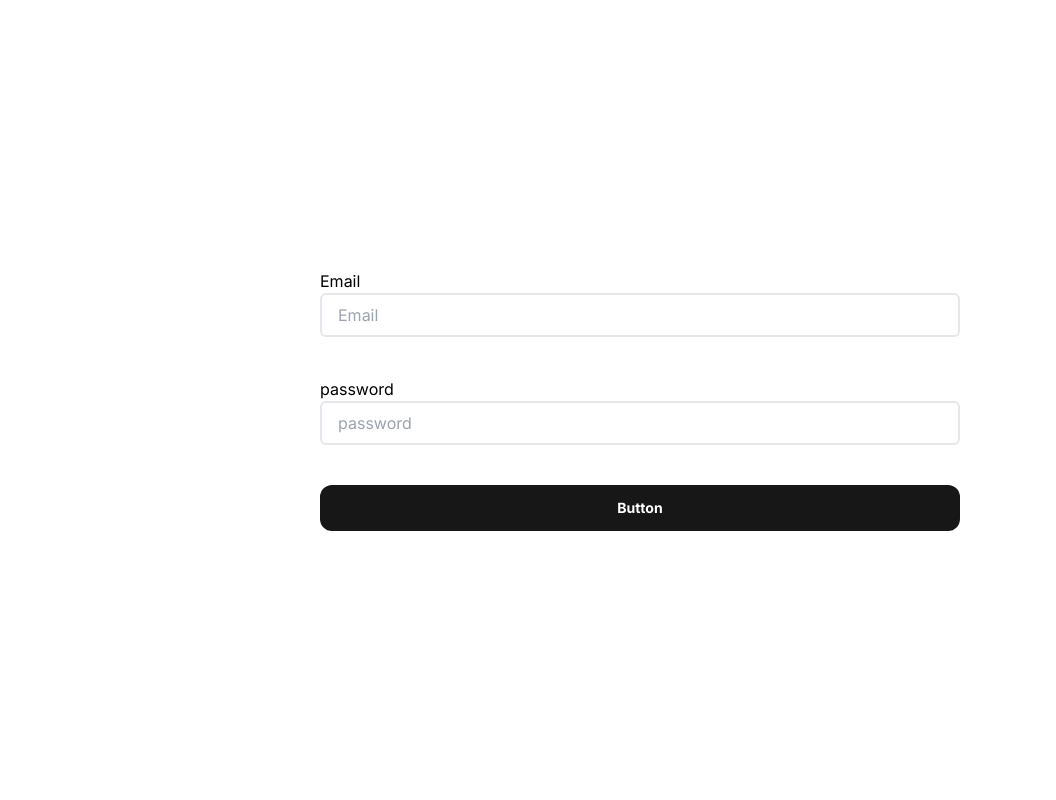
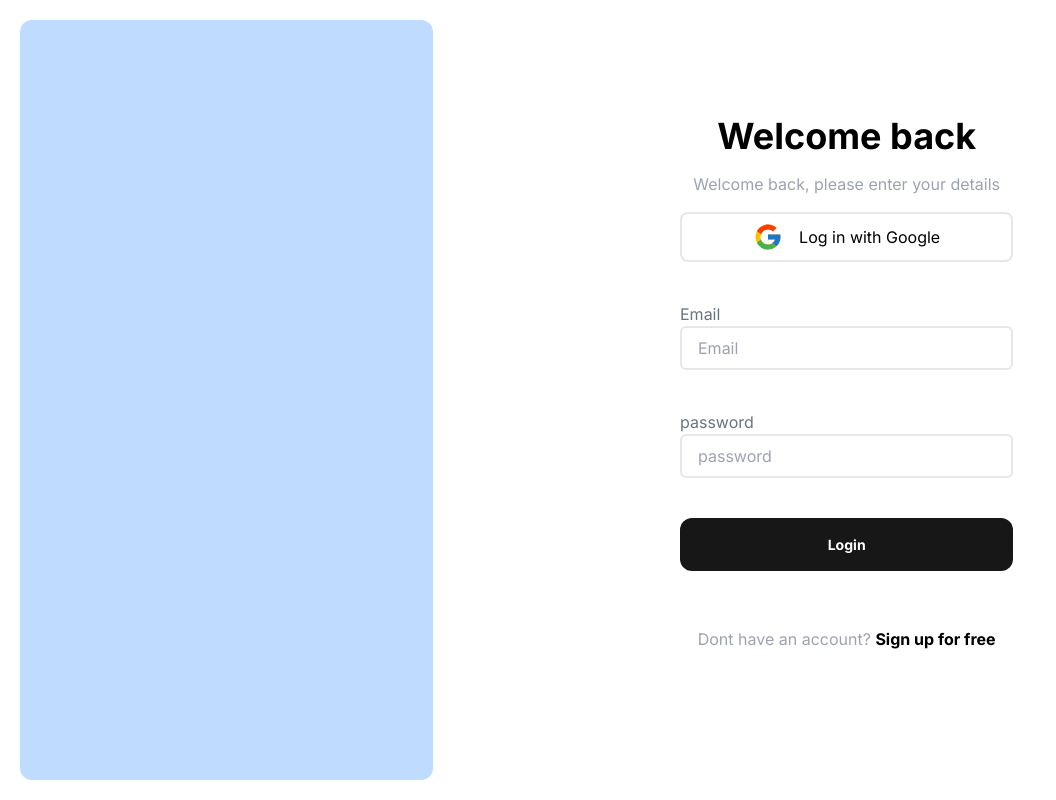
Before and after one commit to evergreenx/MinimaList, a Next.js app in the folder frontend/: page /auth/login in a window 1280 px wide. Shown: the whole page, without its empty margins (0-1056 px from the left). Built offline with nearby package versions, Linux system fonts and the light colour scheme.

Commit message:
add login form

```diff
--- a/frontend/app/auth/layout.tsx
+++ b/frontend/app/auth/layout.tsx
@@ -14,10 +14,14 @@ export default function RootLayout({
 }) {
   return (
     <html lang="en">
-      <body
-        className={`${inter.className} h-screen  flex justify-center flex-col items-center`}
-      >
-        {children}
+      <body className={`${inter.className} `}>
+        <div className="  grid lg:grid-cols-3 grid-cols-1 p-5   ">
+          <div className="left__side hidden lg:block bg-blue-200 w-full h-95v rounded-xl  "></div>
+
+          <div className="right__side lg:col-span-2  w-full bg-white">
+            {children}
+          </div>
+        </div>
       </body>
     </html>
   );
--- a/frontend/app/auth/login/page.tsx
+++ b/frontend/app/auth/login/page.tsx
@@ -1,12 +1,70 @@
-import { Form } from "@/components";
+import { LoginForm } from "@/components";
+import Image from "next/image";
+import Link from "next/link";
 import React from "react";
 
+import { Formik, FormikHelpers, FormikProps, Field, FieldProps } from "formik";
+
+interface MyFormValues {
+  email: string;
+  password: string;
+}
+
 function Page() {
+  const initialValues: MyFormValues = {
+    email: "",
+    password: "",
+  };
   return (
-    <div className=" w-[50%] flex justify-center items-center m-auto py-10">
-      <Form />
+    <div className=" flex justify-center items-center m-auto py-24 flex-col lg:w-[50%] lg:px-10  w-full">
+      <div className="welcome__text text-center">
+        <h1 className="text-4xl font-bold ">Welcome back</h1>
+
+        <p className="text-gray-400 py-4">
+          Welcome back, please enter your details
+        </p>
+      </div>
+      <div className=" border-2 rounded-lg p-2 flex items-center justify-center space-x-4 w-full cursor-pointer ">
+        <SVG />
+        <p className="  ">Log in with Google</p>
+      </div>
+
+      <LoginForm />
+
+      <p className="text-gray-400 py-4">
+        Dont have an account?{" "}
+        <Link className="font-bold text-black" href={"/auth/signup"}>
+          Sign up for free
+        </Link>
+      </p>
     </div>
   );
 }
 
 export default Page;
+
+export const SVG = () => (
+  <svg
+    xmlns="http://www.w3.org/2000/svg"
+    viewBox="0 0 48 48"
+    width="30px"
+    height="30px"
+  >
+    <path
+      fill="#FFC107"
+      d="M43.611,20.083H42V20H24v8h11.303c-1.649,4.657-6.08,8-11.303,8c-6.627,0-12-5.373-12-12c0-6.627,5.373-12,12-12c3.059,0,5.842,1.154,7.961,3.039l5.657-5.657C34.046,6.053,29.268,4,24,4C12.955,4,4,12.955,4,24c0,11.045,8.955,20,20,20c11.045,0,20-8.955,20-20C44,22.659,43.862,21.35,43.611,20.083z"
+    />
+    <path
+      fill="#FF3D00"
+      d="M6.306,14.691l6.571,4.819C14.655,15.108,18.961,12,24,12c3.059,0,5.842,1.154,7.961,3.039l5.657-5.657C34.046,6.053,29.268,4,24,4C16.318,4,9.656,8.337,6.306,14.691z"
+    />
+    <path
+      fill="#4CAF50"
+      d="M24,44c5.166,0,9.86-1.977,13.409-5.192l-6.19-5.238C29.211,35.091,26.715,36,24,36c-5.202,0-9.619-3.317-11.283-7.946l-6.522,5.025C9.505,39.556,16.227,44,24,44z"
+    />
+    <path
+      fill="#1976D2"
+      d="M43.611,20.083H42V20H24v8h11.303c-0.792,2.237-2.231,4.166-4.087,5.571c0.001-0.001,0.002-0.001,0.003-0.002l6.19,5.238C36.971,39.205,44,34,44,24C44,22.659,43.862,21.35,43.611,20.083z"
+    />
+  </svg>
+);
--- a/frontend/components/atoms/Button/Index.tsx
+++ b/frontend/components/atoms/Button/Index.tsx
@@ -25,7 +25,7 @@ export const Button = ({
       sizeClass = "px-4 py-2 text-sm rounded-[12px]";
       break;
     case "large":
-      sizeClass = "px-6 py-3 text-[14.06px] w-full rounded-[12px]";
+      sizeClass = "px-6 py-4 text-[14.06px] w-full rounded-[12px]";
       break;
     case "fab":
       sizeClass = "px-6 py-3 text-[14.06px] rounded-full";
@@ -37,7 +37,7 @@ export const Button = ({
 
   return (
     <button
-      className={`bg-brandBlack hover:bg-black text-white font-bold ${sizeClass}`}
+      className={`bg-brandBlack hover:bg-black shadow-black text-white font-bold ${sizeClass}`}
       disabled={disable}
       onClick={onClick}
       type={type}
--- a/frontend/components/atoms/Input/index.tsx
+++ b/frontend/components/atoms/Input/index.tsx
@@ -23,7 +23,7 @@ export const Input: React.FC<InputProps> = ({
 }) => {
   return (
     <div className="first-letter:">
-      <label htmlFor={id} className="my-10">
+      <label htmlFor={id} className="my-10 text-gray-500">
         {label}
       </label>
       <input
--- a/frontend/components/index.ts
+++ b/frontend/components/index.ts
@@ -1,7 +1,7 @@
-'use client'
+"use client";
 
 import { Button } from "./atoms/Button/Index";
 import { Input } from "./atoms/Input/index";
-import { Form } from "./molecules/Form/Index";
+import { SignUpForm, LoginForm } from "./molecules/Form/Index";
 
-export { Button, Input, Form };
+export { Button, Input, SignUpForm ,LoginForm  };
--- a/frontend/components/molecules/Form/Index.tsx
+++ b/frontend/components/molecules/Form/Index.tsx
@@ -3,7 +3,16 @@
 import { Button, Input } from "@/components";
 import React from "react";
 
-export const Form = () => {
+import {
+  Formik,
+  FormikHelpers,
+  FormikProps,
+  Form,
+  Field,
+  FieldProps,
+} from "formik";
+
+export const LoginForm = () => {
   // form molecule
 
   return (
@@ -35,10 +44,50 @@ export const Form = () => {
 
         <div className="button__container my-10">
           <Button size="large" type="submit">
-            Button
+            Login
           </Button>
         </div>
       </form>
     </div>
   );
 };
+
+export const SignUpForm = () => {
+  // form molecule
+
+  return (
+    <div className="bg-white w-full">
+      <form>
+        <div className="email_container py-10">
+          <Input
+            label="Email"
+            placeholder="Email"
+            type="email"
+            id="email"
+            setter={() => {}}
+            value={""}
+            className="w-full border-2 border-gray-200 rounded-md px-4 py-2 focus:outline-none focus:ring-2 focus:ring-blue-600 focus:border-transparent"
+          />
+        </div>
+
+        <div className="password__container">
+          <Input
+            label="password"
+            placeholder="password"
+            className="w-full border-2 border-gray-200 rounded-md px-4 py-2 focus:outline-none focus:ring-2 focus:ring-blue-600 focus:border-transparent"
+            type="password"
+            id="password"
+            setter={() => {}}
+            value={""}
+          />
+        </div>
+
+        <div className="button__container my-10">
+          <Button size="large" type="submit">
+            Login
+          </Button>
+        </div>
+      </form>
+    </div>
+  );
+};
--- /dev/null
+++ b/frontend/interface/index.ts
@@ -0,0 +1,6 @@
+// interface
+
+export interface LoginForm {
+  email: string;
+  password: string;
+}
--- a/frontend/tailwind.config.js
+++ b/frontend/tailwind.config.js
@@ -1,21 +1,27 @@
 /** @type {import('tailwindcss').Config} */
 module.exports = {
   content: [
-    './pages/**/*.{js,ts,jsx,tsx,mdx}',
-    './components/**/*.{js,ts,jsx,tsx,mdx}',
-    './app/**/*.{js,ts,jsx,tsx,mdx}',
+    "./pages/**/*.{js,ts,jsx,tsx,mdx}",
+    "./components/**/*.{js,ts,jsx,tsx,mdx}",
+    "./app/**/*.{js,ts,jsx,tsx,mdx}",
   ],
   theme: {
     extend: {
-      colors : {
-        brandBlack : '#171717',
+      colors: {
+        brandBlack: "#171717",
+      },
+
+      height: {
+        "90v": "90vh",
+        "95v": "95vh",
+        "100v": "100vh",
       },
       backgroundImage: {
-        'gradient-radial': 'radial-gradient(var(--tw-gradient-stops))',
-        'gradient-conic':
-          'conic-gradient(from 180deg at 50% 50%, var(--tw-gradient-stops))',
+        "gradient-radial": "radial-gradient(var(--tw-gradient-stops))",
+        "gradient-conic":
+          "conic-gradient(from 180deg at 50% 50%, var(--tw-gradient-stops))",
       },
     },
   },
   plugins: [],
-}
+};
```
